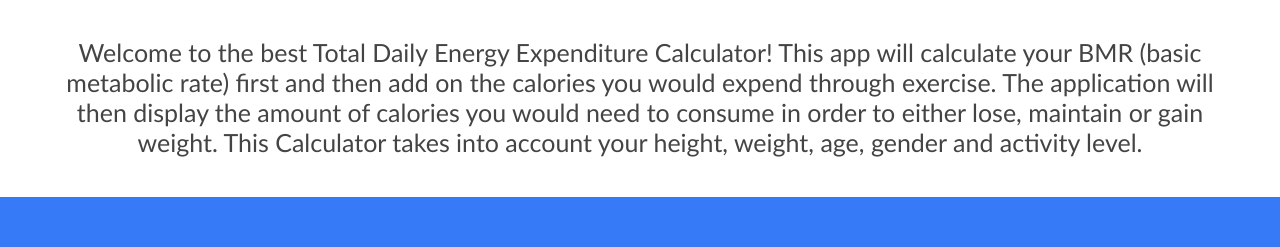
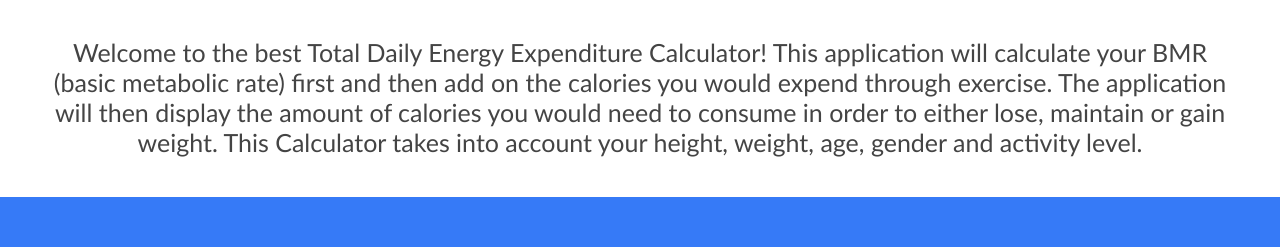
Before and after one commit to leightoncoughlin/calorie-calculator, a plain HTML site: page index.html in a window 1280 px wide. Shown: the part 95-342 px from the top of the page. Drawn offline with Linux system fonts and the light colour scheme.

Commit message:
netlify commit test

```diff
--- a/index.html
+++ b/index.html
@@ -19,7 +19,7 @@
           <img src="images/logo.png" alt="logo" class="header-logo" />
           <p>
             Welcome to the best Total Daily Energy Expenditure Calculator! This
-            app will calculate your BMR (basic metabolic rate) first and
+            application will calculate your BMR (basic metabolic rate) first and
             then add on the calories you would expend through exercise. The
             application will then display the amount of calories you would need
             to consume in order to either lose, maintain or gain weight. This
```
